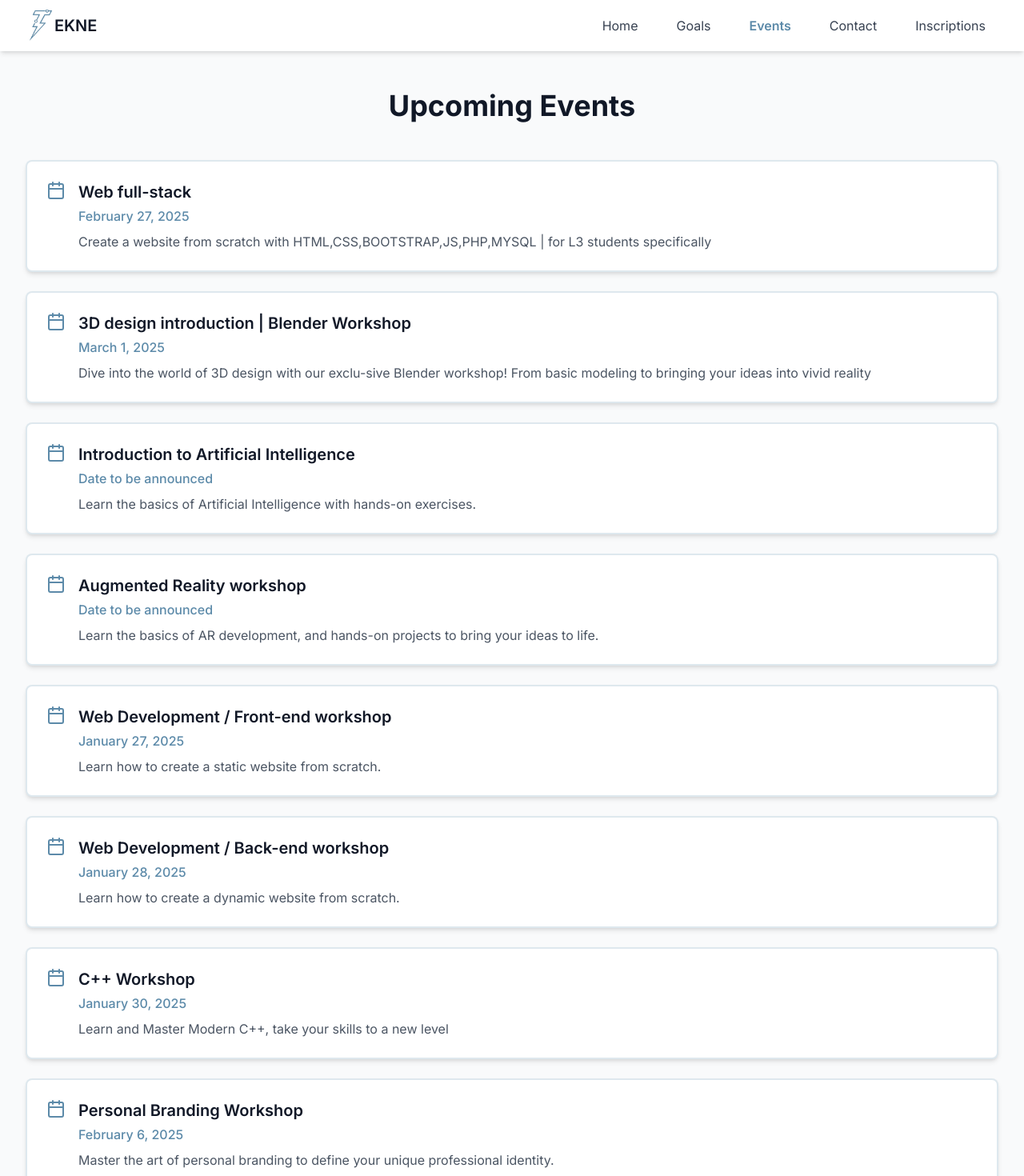
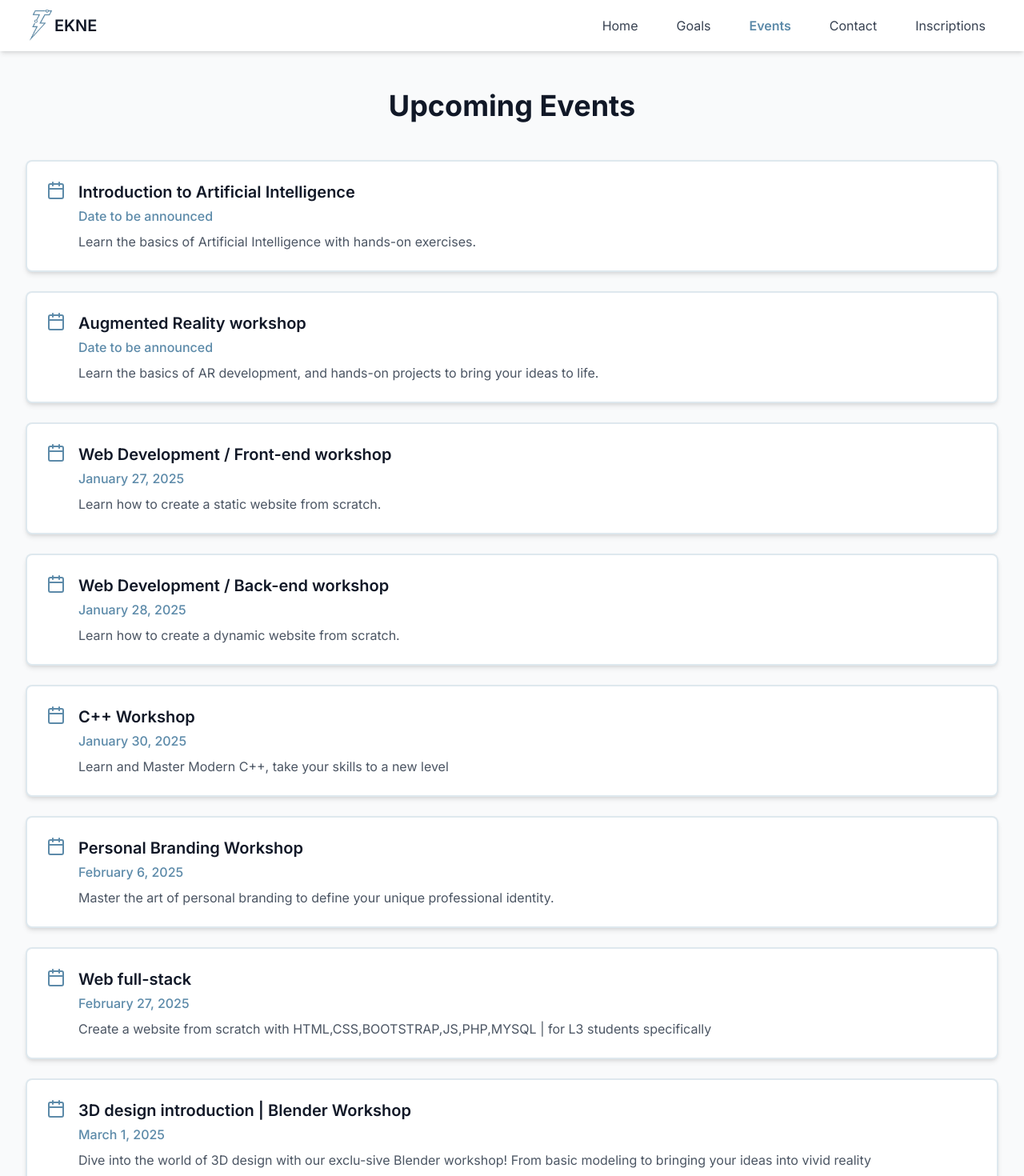
Before and after one commit to manelgh8/Tekne, a React (Vite) app in the folder project/: page /events in a window 1280 px wide. Shown: the top 1470 px of the page at 80% size. Built offline with nearby package versions, Linux system fonts and the light colour scheme.

Commit message:
website updated

```diff
--- a/project/src/pages/Events.tsx
+++ b/project/src/pages/Events.tsx
@@ -4,18 +4,8 @@ import { Calendar } from 'lucide-react';
 
 const events = [
 
-  {
-    title: 'Web full-stack' ,
-    date:  '2025-02-27',
-    description: 'Create a website from scratch with HTML,CSS,BOOTSTRAP,JS,PHP,MYSQL | for L3 students specifically',
-    link: '',
-  },
-  {
-    title: '3D design introduction | Blender Workshop' ,
-    date:  '2025-03-01',
-    description: 'Dive into the world of 3D design with our exclu-sive Blender workshop! From basic modeling to bringing your ideas into vivid reality',
-    link: '',
-  },
+
+
 
 
   {
@@ -52,6 +42,18 @@ const events = [
     title: 'Personal Branding Workshop' ,
     date:  '2025-02-06',
     description: 'Master the art of personal branding to define your unique professional identity.',
+    link: '',
+  },
+  {
+    title: 'Web full-stack' ,
+    date:  '2025-02-27',
+    description: 'Create a website from scratch with HTML,CSS,BOOTSTRAP,JS,PHP,MYSQL | for L3 students specifically',
+    link: '',
+  },
+  {
+    title: '3D design introduction | Blender Workshop' ,
+    date:  '2025-03-01',
+    description: 'Dive into the world of 3D design with our exclu-sive Blender workshop! From basic modeling to bringing your ideas into vivid reality',
     link: '',
   },
 ];
```
